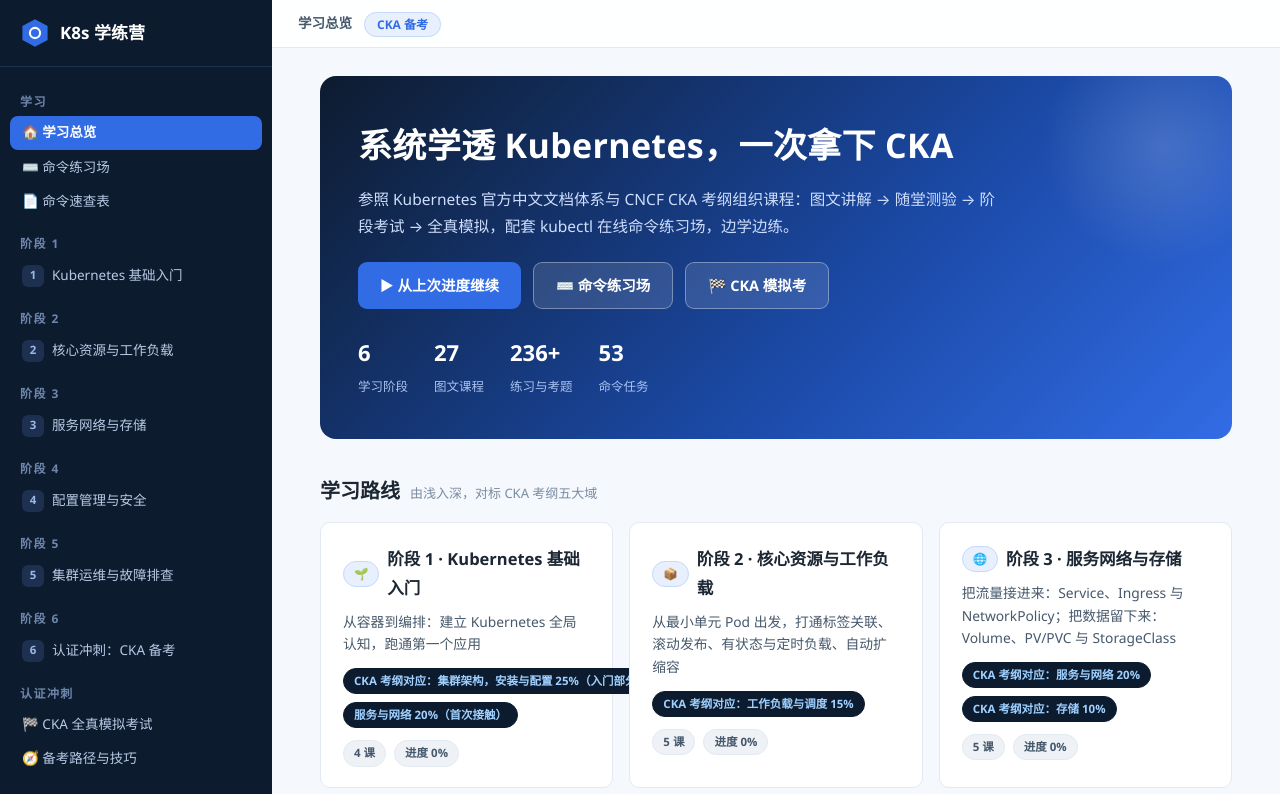
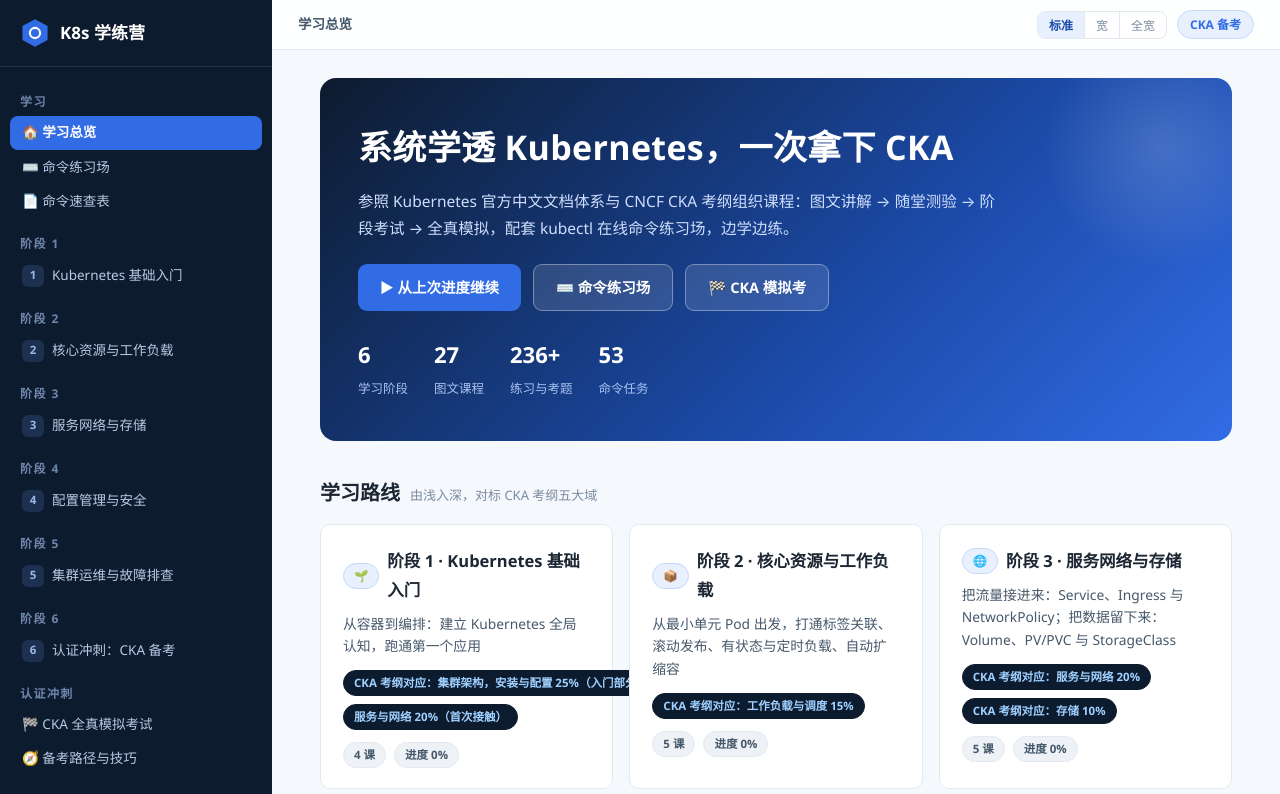
Before and after one commit to XiaoyoouUp/k8s-study, a website with bundled scripts: page index.html in a window 1280 px wide. Shown: the top 794 px of the page. Built offline with nearby package versions, Linux system fonts and the light colour scheme.

Commit message:
新增内容区宽度调节：顶栏 标准/宽/全宽 切换，选择持久化到 localStorage

```diff
--- a/css/style.css
+++ b/css/style.css
@@ -81,10 +81,19 @@
 #menu-btn { display: none; background: none; border: 1px solid var(--line); border-radius: 8px; padding: 4px 10px; font-size: 16px; cursor: pointer; }
 #breadcrumb { font-size: 13.5px; color: var(--ink-3); }
 #breadcrumb b { color: var(--ink-2); font-weight: 600; }
+#topbar-right { margin-left: auto; display: flex; align-items: center; gap: 10px; }
 .exam-badge {
-  margin-left: auto; font-size: 12px; font-weight: 700; color: var(--k8s-blue);
+  font-size: 12px; font-weight: 700; color: var(--k8s-blue);
   background: var(--k8s-blue-light); border: 1px solid #c6d9fa; padding: 3px 12px; border-radius: 999px;
 }
+/* 内容区宽度调节：默认标准 1020px，可切宽/全宽（app.js 持久化到 localStorage） */
+.width-ctrl { display: flex; border: 1px solid var(--line); border-radius: 8px; overflow: hidden; background: #fff; }
+.width-ctrl button { border: none; background: transparent; padding: 4px 11px; font-size: 12px; color: var(--ink-3); cursor: pointer; font-family: var(--sans); }
+.width-ctrl button + button { border-left: 1px solid var(--line); }
+.width-ctrl button:hover { color: var(--k8s-blue-dark); background: var(--k8s-blue-light); }
+.width-ctrl button.active { background: var(--k8s-blue-light); color: var(--k8s-blue-dark); font-weight: 700; }
+#main-wrap.w-wide #content { max-width: 1400px; }
+#main-wrap.w-full #content { max-width: none; }
 #content { flex: 1; padding: 28px clamp(18px, 4vw, 48px) 60px; max-width: 1020px; width: 100%; margin: 0 auto; }
 #content:focus { outline: none; }
 #footer { padding: 18px 26px; border-top: 1px solid var(--line); color: var(--ink-3); font-size: 12.5px; text-align: center; background: #fff; }
--- a/index.html
+++ b/index.html
@@ -22,7 +22,14 @@
       <header id="topbar">
         <button id="menu-btn" aria-label="打开导航">☰</button>
         <div id="breadcrumb"></div>
-        <div id="topbar-right"><span class="exam-badge" title="对标 CNCF CKA 考纲">CKA 备考</span></div>
+        <div id="topbar-right">
+          <div class="width-ctrl" id="width-ctrl" title="调整内容区宽度">
+            <button data-w="narrow" type="button">标准</button>
+            <button data-w="wide" type="button">宽</button>
+            <button data-w="full" type="button">全宽</button>
+          </div>
+          <span class="exam-badge" title="对标 CNCF CKA 考纲">CKA 备考</span>
+        </div>
       </header>
       <main id="content" tabindex="-1"></main>
       <footer id="footer">
--- a/js/app.js
+++ b/js/app.js
@@ -417,6 +417,23 @@
 document.getElementById('menu-btn').addEventListener('click', () => {
   document.getElementById('sidebar').classList.toggle('open');
 });
+
+/* 内容区宽度调节（标准 / 宽 / 全宽），选择持久化 */
+const WKEY = 'k8s-study-width';
+function applyWidth(w) {
+  const wrap = document.getElementById('main-wrap');
+  wrap.classList.toggle('w-wide', w === 'wide');
+  wrap.classList.toggle('w-full', w === 'full');
+  document.querySelectorAll('#width-ctrl button').forEach((b) => b.classList.toggle('active', b.dataset.w === w));
+  try { localStorage.setItem(WKEY, w); } catch { /* 忽略 */ }
+}
+document.getElementById('width-ctrl').addEventListener('click', (e) => {
+  const btn = e.target.closest('button');
+  if (btn) applyWidth(btn.dataset.w);
+});
+let savedWidth = 'narrow';
+try { savedWidth = localStorage.getItem(WKEY) || 'narrow'; } catch { /* 忽略 */ }
+applyWidth(savedWidth);
 route();
 
 /* 从速查表带命令进入练习场 */
```
